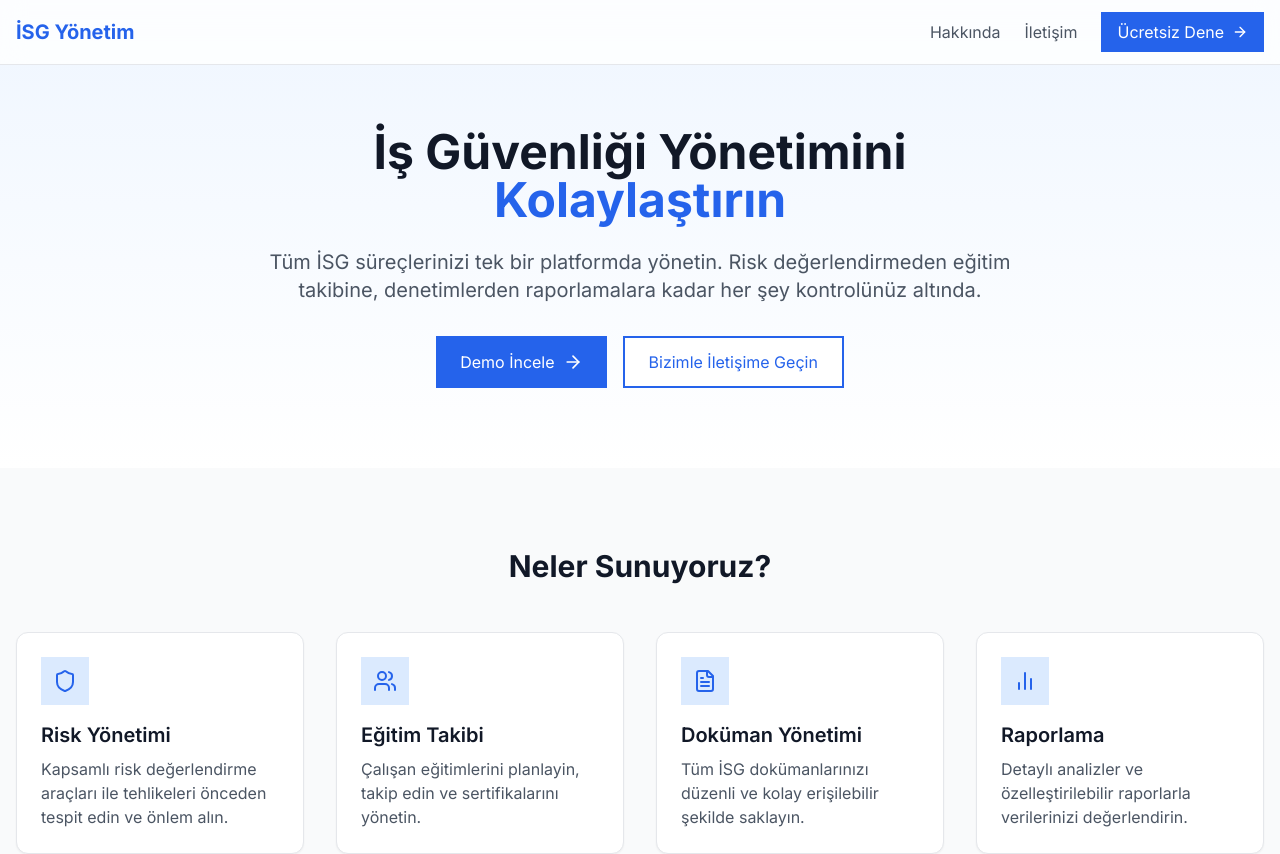
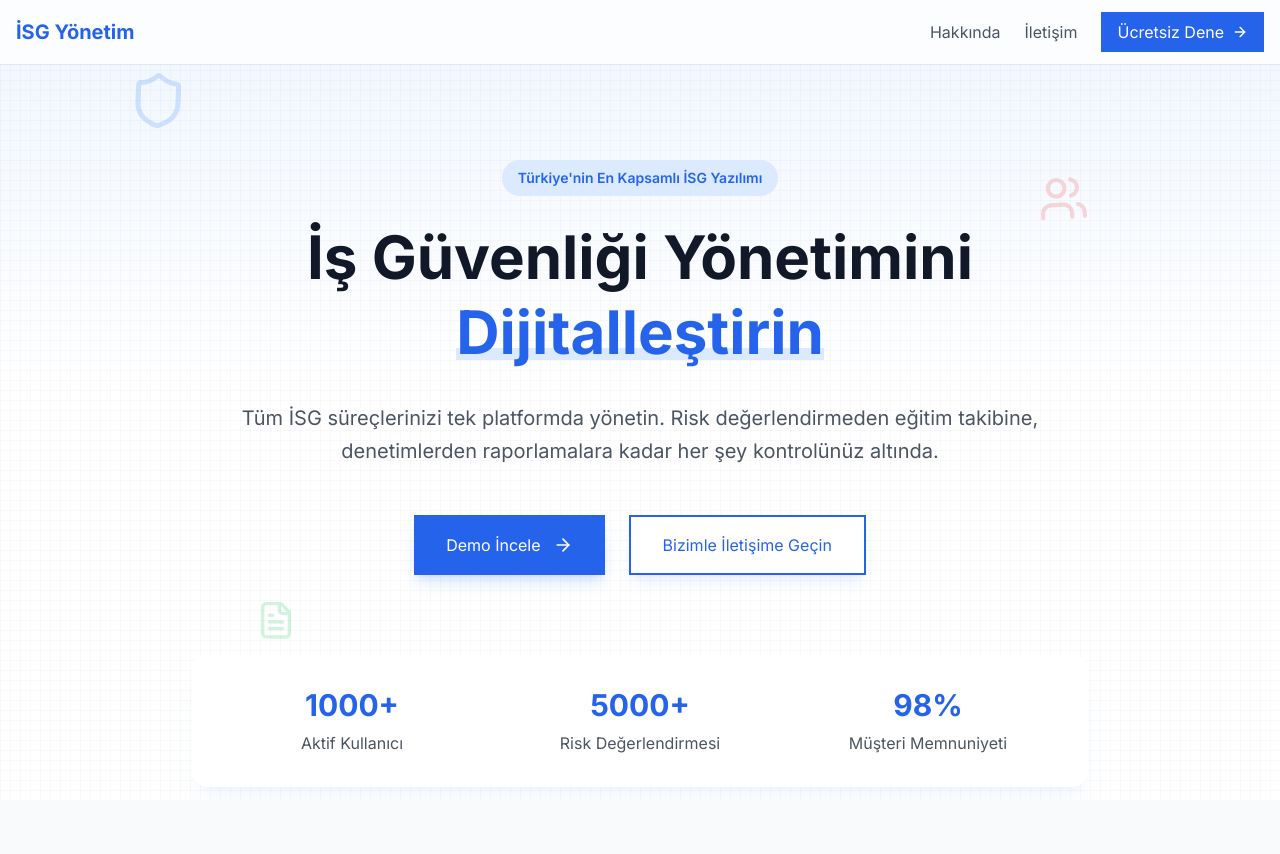
Before and after one commit to imehmetcn/isg, a Next.js app: page / in a window 1280 px wide. Shown: the top 854 px of the page. Built offline with nearby package versions, Linux system fonts and the light colour scheme.

Commit message:
Add animated hero section with floating icons and improved UI

```diff
--- a/src/app/page.tsx
+++ b/src/app/page.tsx
@@ -48,45 +48,144 @@ export default function Home() {
       </motion.nav>
 
       {/* Hero Section */}
-      <section className="pt-32 pb-20 bg-gradient-to-b from-blue-50 to-white overflow-hidden">
-        <div className="container mx-auto px-4">
-          <div className="max-w-3xl mx-auto text-center">
+      <section className="min-h-screen pt-20 bg-gradient-to-b from-blue-50 via-white to-white relative overflow-hidden">
+        {/* Animated Background Elements */}
+        <div className="absolute inset-0 overflow-hidden">
+          <motion.div
+            initial={{ opacity: 0 }}
+            animate={{ opacity: 0.1 }}
+            transition={{ duration: 1 }}
+            className="absolute inset-0 bg-[url('/pattern.svg')]"
+          />
+          {/* Floating Safety Icons */}
+          <motion.div
+            animate={{
+              y: [0, -20, 0],
+              rotate: [0, 5, 0]
+            }}
+            transition={{
+              duration: 5,
+              repeat: Infinity,
+              ease: "easeInOut"
+            }}
+            className="absolute top-20 left-[10%] text-blue-500 opacity-20"
+          >
+            <Shield size={60} />
+          </motion.div>
+          <motion.div
+            animate={{
+              y: [0, 20, 0],
+              rotate: [0, -5, 0]
+            }}
+            transition={{
+              duration: 4,
+              repeat: Infinity,
+              ease: "easeInOut",
+              delay: 1
+            }}
+            className="absolute top-40 right-[15%] text-red-500 opacity-20"
+          >
+            <Users size={50} />
+          </motion.div>
+          <motion.div
+            animate={{
+              y: [0, 15, 0],
+              rotate: [0, 3, 0]
+            }}
+            transition={{
+              duration: 6,
+              repeat: Infinity,
+              ease: "easeInOut",
+              delay: 0.5
+            }}
+            className="absolute bottom-40 left-[20%] text-green-500 opacity-20"
+          >
+            <FileText size={40} />
+          </motion.div>
+        </div>
+
+        {/* Main Content */}
+        <div className="container mx-auto px-4 pt-20">
+          <div className="max-w-4xl mx-auto text-center relative">
+            <motion.div
+              initial={{ scale: 0.5, opacity: 0 }}
+              animate={{ scale: 1, opacity: 1 }}
+              transition={{ duration: 0.5 }}
+              className="inline-block mb-6 bg-blue-100 text-blue-600 px-4 py-2 rounded-full text-sm font-semibold"
+            >
+              Türkiye'nin En Kapsamlı İSG Yazılımı
+            </motion.div>
+
             <motion.h1
               initial={{ opacity: 0, y: 20 }}
               animate={{ opacity: 1, y: 0 }}
-              transition={{ duration: 0.5 }}
-              className="text-5xl font-bold text-gray-900 mb-6"
+              transition={{ duration: 0.5, delay: 0.2 }}
+              className="text-6xl font-bold text-gray-900 mb-8 leading-tight"
             >
-              İş Güvenliği Yönetimini <span className="text-blue-600">Kolaylaştırın</span>
+              İş Güvenliği Yönetimini{" "}
+              <span className="relative">
+                <span className="relative z-10 text-blue-600">Dijitalleştirin</span>
+                <motion.span
+                  initial={{ width: "0%" }}
+                  animate={{ width: "100%" }}
+                  transition={{ duration: 0.8, delay: 0.5 }}
+                  className="absolute bottom-2 left-0 h-3 bg-blue-100 z-0"
+                />
+              </span>
             </motion.h1>
+
             <motion.p
               initial={{ opacity: 0, y: 20 }}
               animate={{ opacity: 1, y: 0 }}
-              transition={{ duration: 0.5, delay: 0.2 }}
-              className="text-xl text-gray-600 mb-8"
+              transition={{ duration: 0.5, delay: 0.4 }}
+              className="text-xl text-gray-600 mb-12 leading-relaxed"
             >
-              Tüm İSG süreçlerinizi tek bir platformda yönetin. Risk değerlendirmeden eğitim takibine,
+              Tüm İSG süreçlerinizi tek platformda yönetin. Risk değerlendirmeden eğitim takibine,
               denetimlerden raporlamalara kadar her şey kontrolünüz altında.
             </motion.p>
+
             <motion.div
               initial={{ opacity: 0, y: 20 }}
               animate={{ opacity: 1, y: 0 }}
-              transition={{ duration: 0.5, delay: 0.4 }}
-              className="flex gap-4 justify-center"
+              transition={{ duration: 0.5, delay: 0.6 }}
+              className="flex gap-6 justify-center"
             >
               <Link
                 href="/demo"
-                className="bg-blue-600 text-white px-6 py-3 rounded-lg hover:bg-blue-700 transition flex items-center gap-2 group"
+                className="bg-blue-600 text-white px-8 py-4 rounded-lg hover:bg-blue-700 transition flex items-center gap-3 group shadow-lg shadow-blue-500/20"
               >
-                Demo İncele
+                <span>Demo İncele</span>
                 <ArrowRight size={20} className="group-hover:translate-x-1 transition" />
               </Link>
               <Link
                 href="/contact"
-                className="bg-white text-blue-600 border-2 border-blue-600 px-6 py-3 rounded-lg hover:bg-blue-50 transition"
+                className="bg-white text-blue-600 border-2 border-blue-600 px-8 py-4 rounded-lg hover:bg-blue-50 transition shadow-lg shadow-blue-500/10"
               >
                 Bizimle İletişime Geçin
               </Link>
+            </motion.div>
+
+            {/* Stats Preview */}
+            <motion.div
+              initial={{ opacity: 0, y: 40 }}
+              animate={{ opacity: 1, y: 0 }}
+              transition={{ duration: 0.5, delay: 0.8 }}
+              className="grid grid-cols-3 gap-8 mt-20 bg-white p-8 rounded-2xl shadow-xl shadow-blue-500/5 backdrop-blur-sm"
+            >
+              {[
+                { number: "1000+", label: "Aktif Kullanıcı" },
+                { number: "5000+", label: "Risk Değerlendirmesi" },
+                { number: "98%", label: "Müşteri Memnuniyeti" }
+              ].map((stat, index) => (
+                <motion.div
+                  key={index}
+                  whileHover={{ y: -5 }}
+                  className="text-center"
+                >
+                  <div className="text-3xl font-bold text-blue-600 mb-2">{stat.number}</div>
+                  <div className="text-gray-600">{stat.label}</div>
+                </motion.div>
+              ))}
             </motion.div>
           </div>
         </div>
@@ -102,47 +201,59 @@ export default function Home() {
             transition={{ duration: 0.5 }}
             className="text-3xl font-bold text-center text-gray-900 mb-12"
           >
-            Neler Sunuyoruz?
+            Ana Hizmetlerimiz
           </motion.h2>
           <motion.div
             variants={staggerContainer}
             initial="initial"
             whileInView="animate"
             viewport={{ once: true }}
-            className="grid md:grid-cols-2 lg:grid-cols-4 gap-8"
+            className="grid md:grid-cols-2 lg:grid-cols-3 gap-8 mb-8"
           >
             {[
               {
-                icon: <Shield className="text-blue-600" />,
-                title: "Risk Yönetimi",
-                description: "Kapsamlı risk değerlendirme araçları ile tehlikeleri önceden tespit edin ve önlem alın."
+                icon: <Shield className="text-blue-600 w-8 h-8" />,
+                title: "Risk Değerlendirme",
+                description: "Kapsamlı risk analizi, tehlike belirleme, önleyici tedbirler ve risk skorlama sistemleri ile işyeri güvenliğini en üst seviyeye çıkarın."
               },
               {
-                icon: <Users className="text-blue-600" />,
-                title: "Eğitim Takibi",
-                description: "Çalışan eğitimlerini planlayin, takip edin ve sertifikalarını yönetin."
+                icon: <FileText className="text-blue-600 w-8 h-8" />,
+                title: "Olay Takibi",
+                description: "İş kazaları, ramak kala olayları ve meslek hastalıklarını detaylı raporlama ve analiz araçlarıyla takip edin."
               },
               {
-                icon: <FileText className="text-blue-600" />,
-                title: "Doküman Yönetimi",
-                description: "Tüm İSG dokümanlarınızı düzenli ve kolay erişilebilir şekilde saklayın."
+                icon: <Users className="text-blue-600 w-8 h-8" />,
+                title: "Eğitim Yönetimi",
+                description: "Çalışan eğitimlerini planlayin, online eğitim içerikleri oluşturun ve sertifika süreçlerini otomatik takip edin."
               },
               {
-                icon: <BarChart2 className="text-blue-600" />,
-                title: "Raporlama",
-                description: "Detaylı analizler ve özelleştirilebilir raporlarla verilerinizi değerlendirin."
+                icon: <BarChart2 className="text-blue-600 w-8 h-8" />,
+                title: "Denetim ve Kontrol",
+                description: "Periyodik kontroller, ekipman denetimleri ve saha gözlemlerini mobil uygulama desteğiyle gerçekleştirin."
+              },
+              {
+                icon: <Shield className="text-red-600 w-8 h-8" />,
+                title: "Acil Durum ve Eylem Planı",
+                description: "Acil durum planları oluşturun, tatbikat takibi yapın ve müdahale ekiplerini organize edin."
               }
             ].map((feature, index) => (
               <motion.div
                 key={index}
                 variants={fadeInUp}
-                className="bg-white p-6 rounded-xl shadow-sm border hover:shadow-md transition group"
+                className="bg-white p-8 rounded-xl shadow-sm hover:shadow-md transition group"
               >
-                <div className="w-12 h-12 bg-blue-100 rounded-lg flex items-center justify-center mb-4 group-hover:scale-110 transition">
+                <div className="w-16 h-16 bg-blue-50 rounded-lg flex items-center justify-center mb-6 group-hover:scale-110 transition">
                   {feature.icon}
                 </div>
-                <h3 className="text-xl font-semibold text-gray-900 mb-2">{feature.title}</h3>
-                <p className="text-gray-600">{feature.description}</p>
+                <h3 className="text-2xl font-semibold text-gray-900 mb-4">{feature.title}</h3>
+                <p className="text-gray-600 leading-relaxed">{feature.description}</p>
+                <Link
+                  href={`/features/${feature.title.toLowerCase().replace(/\s+/g, '-')}`}
+                  className="mt-6 inline-flex items-center text-blue-600 hover:text-blue-700 transition group"
+                >
+                  Detaylı Bilgi
+                  <ArrowRight className="ml-2 w-4 h-4 group-hover:translate-x-1 transition" />
+                </Link>
               </motion.div>
             ))}
           </motion.div>
```
